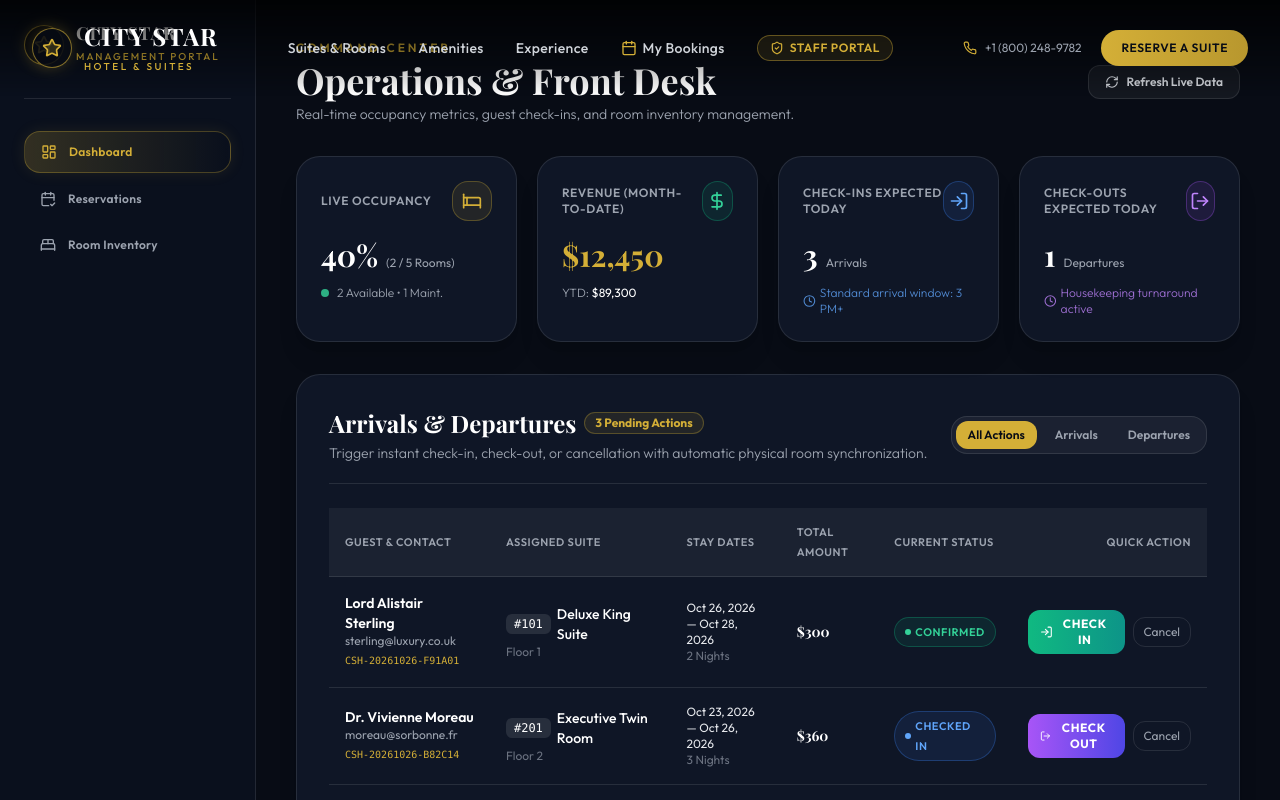
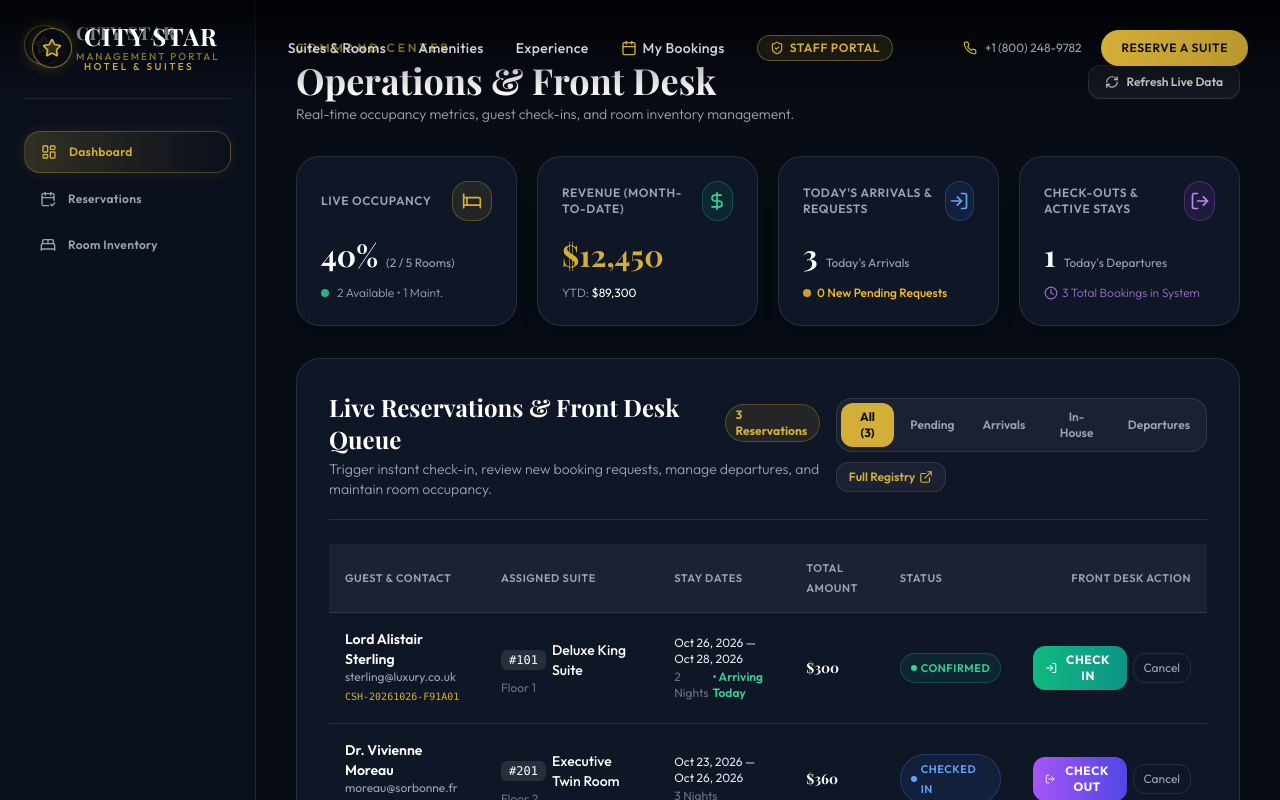
Before and after one commit to MODUS544/citystaraccomodation, a Next.js app in the folder apps/web/: page /admin in a window 1280 px wide. Shown: the top 800 px of the page. Built offline with nearby package versions, Linux system fonts and the light colour scheme; no server answers; a web font is replaced by a local one.

Commit message:
fix(admin): display all active and pending reservations on admin dashboard

```diff
--- a/apps/web/src/app/(admin)/admin/page.tsx
+++ b/apps/web/src/app/(admin)/admin/page.tsx
@@ -2,6 +2,7 @@
 
 import React, { useState } from 'react';
 import { useQuery, useMutation, useQueryClient } from '@tanstack/react-query';
+import Link from 'next/link';
 import {
   Bed,
   DollarSign,
@@ -14,13 +15,15 @@ import {
   Users,
   Clock,
   Sparkles,
+  ExternalLink,
+  Check,
 } from 'lucide-react';
 import { fetchAdminOverview, updateBookingStatus, AdminActionBooking } from '../../../lib/api';
 import { formatCurrency, formatDate } from '../../../lib/utils';
 
 export default function AdminDashboardPage() {
   const queryClient = useQueryClient();
-  const [activeTab, setActiveTab] = useState<'all' | 'arrivals' | 'departures'>('all');
+  const [activeTab, setActiveTab] = useState<'all' | 'pending' | 'arrivals' | 'in_house' | 'departures'>('all');
   const [notification, setNotification] = useState<{ type: 'success' | 'error'; message: string } | null>(null);
 
   const { data: overview, isLoading, refetch, isFetching } = useQuery({
@@ -37,6 +40,8 @@ export default function AdminDashboardPage() {
           ? 'Guest checked in successfully. Room marked as Occupied.'
           : variables.status === 'checked_out'
           ? 'Guest checked out. Room released to Available.'
+          : variables.status === 'confirmed'
+          ? 'Reservation confirmed.'
           : 'Reservation status updated.';
       setNotification({ type: 'success', message: actionText });
       queryClient.invalidateQueries({ queryKey: ['admin-overview'] });
@@ -54,11 +59,17 @@ export default function AdminDashboardPage() {
   const todayStr = new Date().toISOString().split('T')[0];
 
   const filteredActions = todaysActions.filter((b) => {
+    if (activeTab === 'pending') {
+      return b.status === 'pending';
+    }
     if (activeTab === 'arrivals') {
       return b.status === 'confirmed' || b.status === 'pending';
     }
+    if (activeTab === 'in_house') {
+      return b.status === 'checked_in';
+    }
     if (activeTab === 'departures') {
-      return b.status === 'checked_in';
+      return b.status === 'checked_in' || b.status === 'checked_out';
     }
     return true;
   });
@@ -153,11 +164,11 @@ export default function AdminDashboardPage() {
           </div>
         </div>
 
-        {/* KPI 3: Check-Ins Today */}
+        {/* KPI 3: Check-Ins & Pending Requests */}
         <div className="bg-[#0F1626] border border-white/10 rounded-3xl p-6 shadow-xl relative overflow-hidden group">
           <div className="flex items-center justify-between mb-4">
             <span className="text-xs uppercase tracking-wider text-gray-400 font-semibold">
-              Check-Ins Expected Today
+              Today's Arrivals & Requests
             </span>
             <div className="w-10 h-10 rounded-2xl bg-blue-500/10 border border-blue-500/30 flex items-center justify-center text-blue-400">
               <LogIn className="w-5 h-5" />
@@ -167,11 +178,13 @@ export default function AdminDashboardPage() {
             <span className="font-serif text-3xl font-bold text-white">
               {isLoading ? '...' : kpis?.checkInsToday || 0}
             </span>
-            <span className="text-xs text-gray-400">Arrivals</span>
+            <span className="text-xs text-gray-400">Today's Arrivals</span>
           </div>
-          <div className="text-xs text-blue-400/80 font-light mt-3 flex items-center gap-1">
-            <Clock className="w-3.5 h-3.5" />
-            <span>Standard arrival window: 3 PM+</span>
+          <div className="text-xs text-amber-400 font-medium mt-3 flex items-center gap-1.5">
+            <span className="w-2 h-2 rounded-full bg-amber-400 animate-pulse" />
+            <span>
+              {kpis?.pendingBookings ?? todaysActions.filter(b => b.status === 'pending').length} New Pending Requests
+            </span>
           </div>
         </div>
 
@@ -179,7 +192,7 @@ export default function AdminDashboardPage() {
         <div className="bg-[#0F1626] border border-white/10 rounded-3xl p-6 shadow-xl relative overflow-hidden group">
           <div className="flex items-center justify-between mb-4">
             <span className="text-xs uppercase tracking-wider text-gray-400 font-semibold">
-              Check-Outs Expected Today
+              Check-Outs & Active Stays
             </span>
             <div className="w-10 h-10 rounded-2xl bg-purple-500/10 border border-purple-500/30 flex items-center justify-center text-purple-400">
               <LogOut className="w-5 h-5" />
@@ -189,56 +202,87 @@ export default function AdminDashboardPage() {
             <span className="font-serif text-3xl font-bold text-white">
               {isLoading ? '...' : kpis?.checkOutsToday || 0}
             </span>
-            <span className="text-xs text-gray-400">Departures</span>
+            <span className="text-xs text-gray-400">Today's Departures</span>
           </div>
           <div className="text-xs text-purple-400/80 font-light mt-3 flex items-center gap-1">
             <Clock className="w-3.5 h-3.5" />
-            <span>Housekeeping turnaround active</span>
+            <span>
+              {kpis?.activeBookings ?? todaysActions.length} Total Bookings in System
+            </span>
           </div>
         </div>
       </div>
 
-      {/* Immediate Action Center: Today's Arrivals & Departures */}
+      {/* Immediate Action Center: Live Reservations & Front Desk Queue */}
       <div className="bg-[#0F1626] border border-white/10 rounded-3xl p-6 sm:p-8 shadow-xl space-y-6">
         <div className="flex flex-col sm:flex-row sm:items-center justify-between gap-4 border-b border-white/10 pb-5">
           <div>
             <h2 className="font-serif text-2xl font-bold text-white flex items-center gap-2">
-              <span>Arrivals & Departures</span>
+              <span>Live Reservations & Front Desk Queue</span>
               <span className="text-xs px-2.5 py-0.5 rounded-full bg-hotel-gold/10 text-hotel-gold border border-hotel-gold/30 font-sans">
-                {filteredActions.length} Pending Actions
+                {filteredActions.length} Reservations
               </span>
             </h2>
             <p className="text-gray-400 text-xs sm:text-sm font-light mt-1">
-              Trigger instant check-in, check-out, or cancellation with automatic physical room synchronization.
+              Trigger instant check-in, review new booking requests, manage departures, and maintain room occupancy.
             </p>
           </div>
 
+          <div className="flex flex-wrap items-center gap-2.5">
             {/* Filter Pills */}
-          <div className="flex items-center gap-1.5 bg-white/5 p-1 rounded-2xl border border-white/10 text-xs font-semibold">
+            <div className="flex items-center gap-1 bg-white/5 p-1 rounded-2xl border border-white/10 text-xs font-semibold">
               <button
                 onClick={() => setActiveTab('all')}
                 className={`px-3 py-1.5 rounded-xl transition-colors ${
-                activeTab === 'all' ? 'bg-hotel-gold text-hotel-dark' : 'text-gray-400 hover:text-white'
+                  activeTab === 'all' ? 'bg-hotel-gold text-hotel-dark font-bold' : 'text-gray-400 hover:text-white'
                 }`}
               >
-              All Actions
+                All ({todaysActions.length})
+              </button>
+              <button
+                onClick={() => setActiveTab('pending')}
+                className={`px-3 py-1.5 rounded-xl transition-colors flex items-center gap-1.5 ${
+                  activeTab === 'pending' ? 'bg-hotel-gold text-hotel-dark font-bold' : 'text-gray-400 hover:text-white'
+                }`}
+              >
+                <span>Pending</span>
+                {todaysActions.filter((b) => b.status === 'pending').length > 0 && (
+                  <span className="w-1.5 h-1.5 rounded-full bg-amber-400" />
+                )}
               </button>
               <button
                 onClick={() => setActiveTab('arrivals')}
                 className={`px-3 py-1.5 rounded-xl transition-colors ${
-                activeTab === 'arrivals' ? 'bg-hotel-gold text-hotel-dark' : 'text-gray-400 hover:text-white'
+                  activeTab === 'arrivals' ? 'bg-hotel-gold text-hotel-dark font-bold' : 'text-gray-400 hover:text-white'
                 }`}
               >
                 Arrivals
               </button>
               <button
+                onClick={() => setActiveTab('in_house')}
+                className={`px-3 py-1.5 rounded-xl transition-colors ${
+                  activeTab === 'in_house' ? 'bg-hotel-gold text-hotel-dark font-bold' : 'text-gray-400 hover:text-white'
+                }`}
+              >
+                In-House
+              </button>
+              <button
                 onClick={() => setActiveTab('departures')}
                 className={`px-3 py-1.5 rounded-xl transition-colors ${
-                activeTab === 'departures' ? 'bg-hotel-gold text-hotel-dark' : 'text-gray-400 hover:text-white'
+                  activeTab === 'departures' ? 'bg-hotel-gold text-hotel-dark font-bold' : 'text-gray-400 hover:text-white'
                 }`}
               >
                 Departures
               </button>
+            </div>
+
+            <Link
+              href="/admin/bookings"
+              className="inline-flex items-center gap-1 px-3 py-1.5 rounded-xl bg-white/5 border border-white/10 text-xs font-semibold text-hotel-gold hover:bg-hotel-gold/10 hover:border-hotel-gold/30 transition-all"
+            >
+              <span>Full Registry</span>
+              <ExternalLink className="w-3.5 h-3.5" />
+            </Link>
           </div>
         </div>
 
@@ -251,34 +295,46 @@ export default function AdminDashboardPage() {
                 <th className="py-3.5 px-4 font-semibold">Assigned Suite</th>
                 <th className="py-3.5 px-4 font-semibold">Stay Dates</th>
                 <th className="py-3.5 px-4 font-semibold">Total Amount</th>
-                <th className="py-3.5 px-4 font-semibold">Current Status</th>
-                <th className="py-3.5 px-4 font-semibold text-right">Quick Action</th>
+                <th className="py-3.5 px-4 font-semibold">Status</th>
+                <th className="py-3.5 px-4 font-semibold text-right">Front Desk Action</th>
               </tr>
             </thead>
             <tbody className="divide-y divide-white/10">
               {isLoading ? (
                 <tr>
                   <td colSpan={6} className="text-center py-12 text-gray-500">
-                    Loading front desk schedules...
+                    Loading live front desk schedules...
                   </td>
                 </tr>
               ) : filteredActions.length === 0 ? (
                 <tr>
                   <td colSpan={6} className="text-center py-12 text-gray-500">
-                    No pending arrivals or departures scheduled for today.
+                    No reservations found matching the current filter.
                   </td>
                 </tr>
               ) : (
                 filteredActions.map((booking: AdminActionBooking) => {
                   const isCheckedIn = booking.status === 'checked_in';
-                  const isConfirmed = booking.status === 'confirmed' || booking.status === 'pending';
+                  const isConfirmed = booking.status === 'confirmed';
+                  const isPending = booking.status === 'pending';
                   const isCancelled = booking.status === 'cancelled';
+                  const isCheckedOut = booking.status === 'checked_out';
+
+                  const checkInFormatted = formatDate(booking.check_in_date);
+                  const isTodayArrival = booking.check_in_date?.startsWith(todayStr);
 
                   return (
                     <tr key={booking.id} className="hover:bg-white/[0.02] transition-colors">
                       {/* Guest Column */}
                       <td className="py-4 px-4">
-                        <div className="font-semibold text-white">{booking.guest_name}</div>
+                        <div className="flex items-center gap-2">
+                          <span className="font-semibold text-white">{booking.guest_name}</span>
+                          {isPending && (
+                            <span className="px-1.5 py-0.5 rounded bg-amber-500/20 text-amber-300 border border-amber-500/30 text-[9px] uppercase font-bold tracking-wider">
+                              New Request
+                            </span>
+                          )}
+                        </div>
                         <div className="text-xs text-gray-400">{booking.guest_email}</div>
                         <div className="font-mono text-[10px] text-hotel-gold mt-0.5">
                           {booking.booking_reference}
@@ -299,9 +355,14 @@ export default function AdminDashboardPage() {
                       {/* Dates Column */}
                       <td className="py-4 px-4 text-xs">
                         <div className="text-gray-200">
-                          {formatDate(booking.check_in_date)} — {formatDate(booking.check_out_date)}
+                          {checkInFormatted} — {formatDate(booking.check_out_date)}
                         </div>
-                        <div className="text-gray-500">{booking.total_nights} Nights</div>
+                        <div className="text-gray-500 flex items-center gap-1 mt-0.5">
+                          <span>{booking.total_nights} Nights</span>
+                          {isTodayArrival && (
+                            <span className="text-emerald-400 font-semibold">• Arriving Today</span>
+                          )}
+                        </div>
                       </td>
 
                       {/* Total Amount */}
@@ -318,7 +379,9 @@ export default function AdminDashboardPage() {
                               : booking.status === 'confirmed'
                               ? 'bg-emerald-500/10 text-emerald-400 border border-emerald-500/30'
                               : booking.status === 'pending'
-                              ? 'bg-amber-500/10 text-amber-400 border border-amber-500/30'
+                              ? 'bg-amber-500/10 text-amber-400 border border-amber-500/30 animate-pulse'
+                              : booking.status === 'checked_out'
+                              ? 'bg-purple-500/10 text-purple-400 border border-purple-500/30'
                               : 'bg-gray-500/10 text-gray-400 border border-gray-500/30'
                           }`}
                         >
@@ -329,7 +392,30 @@ export default function AdminDashboardPage() {
 
                       {/* Actions Buttons */}
                       <td className="py-4 px-4 text-right">
-                        <div className="inline-flex items-center gap-2">
+                        <div className="inline-flex items-center gap-1.5">
+                          {isPending && (
+                            <>
+                              <button
+                                onClick={() => statusMutation.mutate({ bookingId: booking.id, status: 'confirmed' })}
+                                disabled={statusMutation.isPending}
+                                className="px-2.5 py-1.5 rounded-xl bg-hotel-gold text-hotel-dark font-bold text-xs uppercase tracking-wider hover:bg-hotel-gold/90 disabled:opacity-50 transition-all flex items-center gap-1"
+                                title="Confirm this reservation"
+                              >
+                                <Check className="w-3.5 h-3.5" />
+                                <span>Confirm</span>
+                              </button>
+                              <button
+                                onClick={() => statusMutation.mutate({ bookingId: booking.id, status: 'checked_in' })}
+                                disabled={statusMutation.isPending}
+                                className="px-2.5 py-1.5 rounded-xl bg-gradient-to-r from-emerald-500 to-teal-600 text-white font-bold text-xs uppercase tracking-wider hover:shadow-[0_0_15px_rgba(16,185,129,0.4)] disabled:opacity-50 transition-all flex items-center gap-1"
+                                title="Check In guest now"
+                              >
+                                <LogIn className="w-3.5 h-3.5" />
+                                <span>Check In</span>
+                              </button>
+                            </>
+                          )}
+
                           {isConfirmed && (
                             <button
                               onClick={() => statusMutation.mutate({ bookingId: booking.id, status: 'checked_in' })}
@@ -352,7 +438,7 @@ export default function AdminDashboardPage() {
                             </button>
                           )}
 
-                          {!isCancelled && booking.status !== 'checked_out' && (
+                          {!isCancelled && !isCheckedOut && (
                             <button
                               onClick={() => {
                                 if (confirm(`Cancel reservation for ${booking.guest_name}? This will release the room.`)) {
--- a/apps/web/src/lib/api.ts
+++ b/apps/web/src/lib/api.ts
@@ -179,6 +179,8 @@ export interface AdminKPIs {
   occupancyRate: number;
   checkInsToday: number;
   checkOutsToday: number;
+  pendingBookings?: number;
+  activeBookings?: number;
   monthToDateRevenue: number;
   yearToDateRevenue: number;
 }
```
Also changed, not shown: 3 other files (tests, documents, lock files or other folders). Lines whose indentation alone changed are shown as unchanged.
